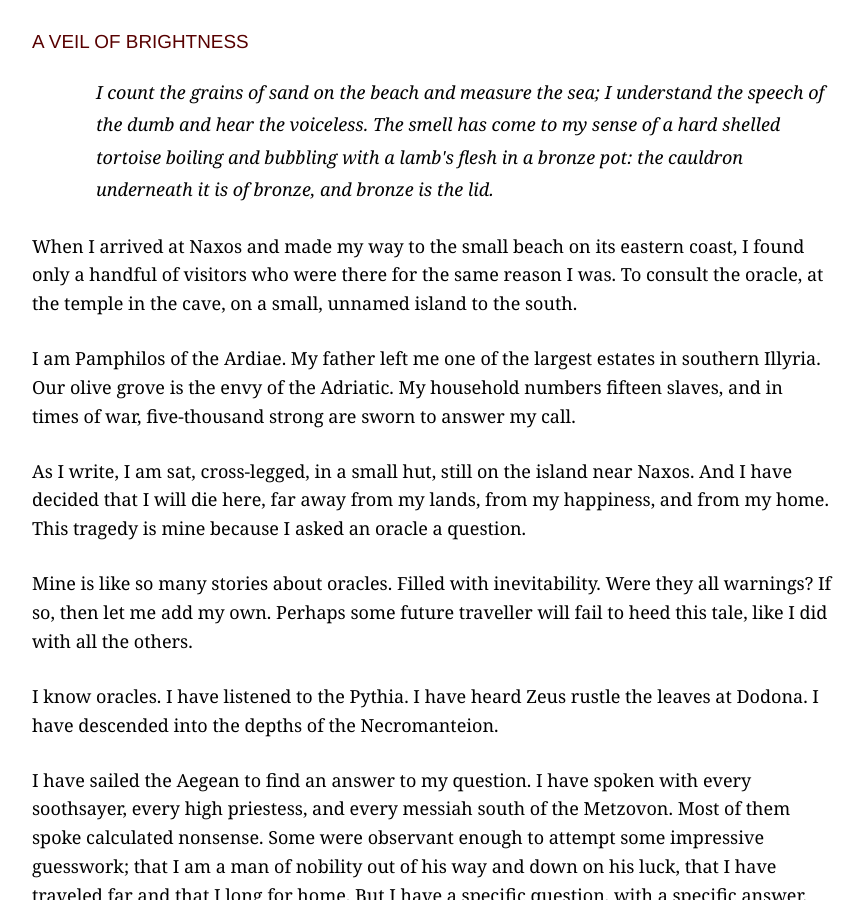
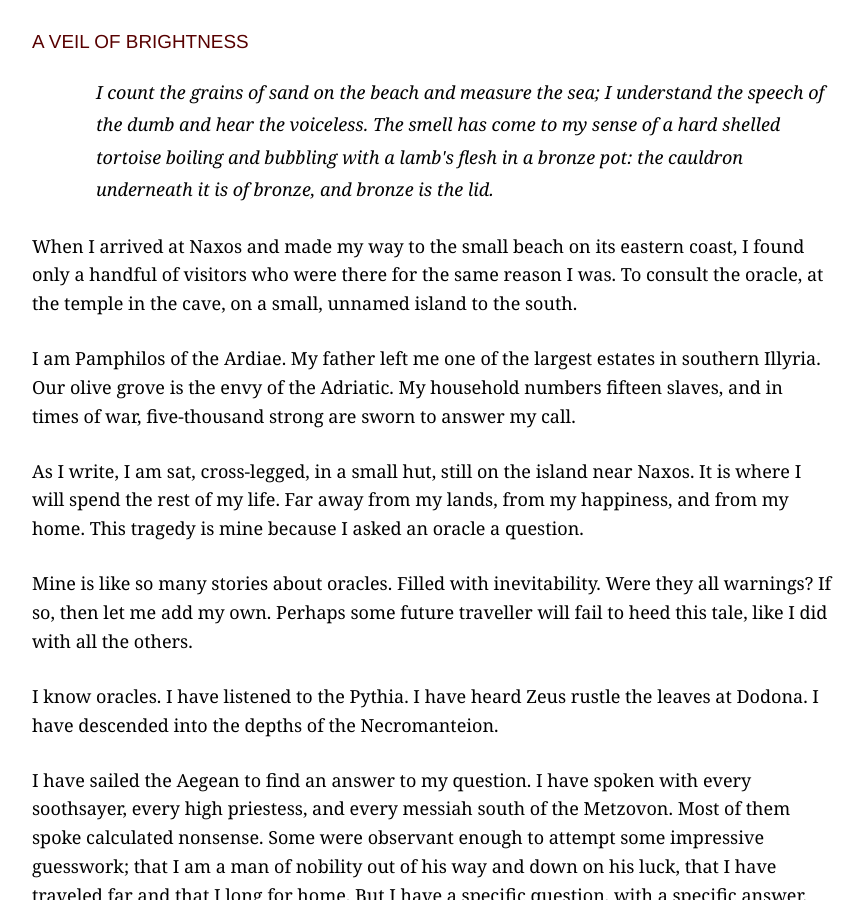
Before and after one commit to pbloem/profane-tmesis, a Jekyll site: the page built from a-veil-of-brightness.md, in a window 1280 px wide and 900 px high. Shown: the whole window, without its empty margins (208-1072 px from the left). Built offline with Jekyll 4.4.1, drawn with Linux system fonts in a browser that asks for light colours; our own code applies the rules of GitHub Pages for plain Markdown files.

Commit message:
Update a-veil-of-brightness.md

```diff
--- a/a-veil-of-brightness.md
+++ b/a-veil-of-brightness.md
@@ -15,7 +15,7 @@ When I arrived at Naxos and made my way to the small beach on its eastern coast,
 
 I am Pamphilos of the Ardiae. My father left me one of the largest estates in southern Illyria. Our olive grove is the envy of the Adriatic. My household numbers fifteen slaves, and in times of war, five-thousand strong are sworn to answer my call.
 
-As I write, I am sat, cross-legged, in a small hut, still on the island near Naxos. And I have decided that I will die here, far away from my lands, from my happiness, and from my home. This tragedy is mine because I asked an oracle a question.
+As I write, I am sat, cross-legged, in a small hut, still on the island near Naxos. It is where I will spend the rest of my life. Far away from my lands, from my happiness, and from my home. This tragedy is mine because I asked an oracle a question.
 
 Mine is like so many stories about oracles. Filled with inevitability. Were they all warnings? If so, then let me add my own. Perhaps some future traveller will fail to heed this tale, like I did with all the others.
 
```
